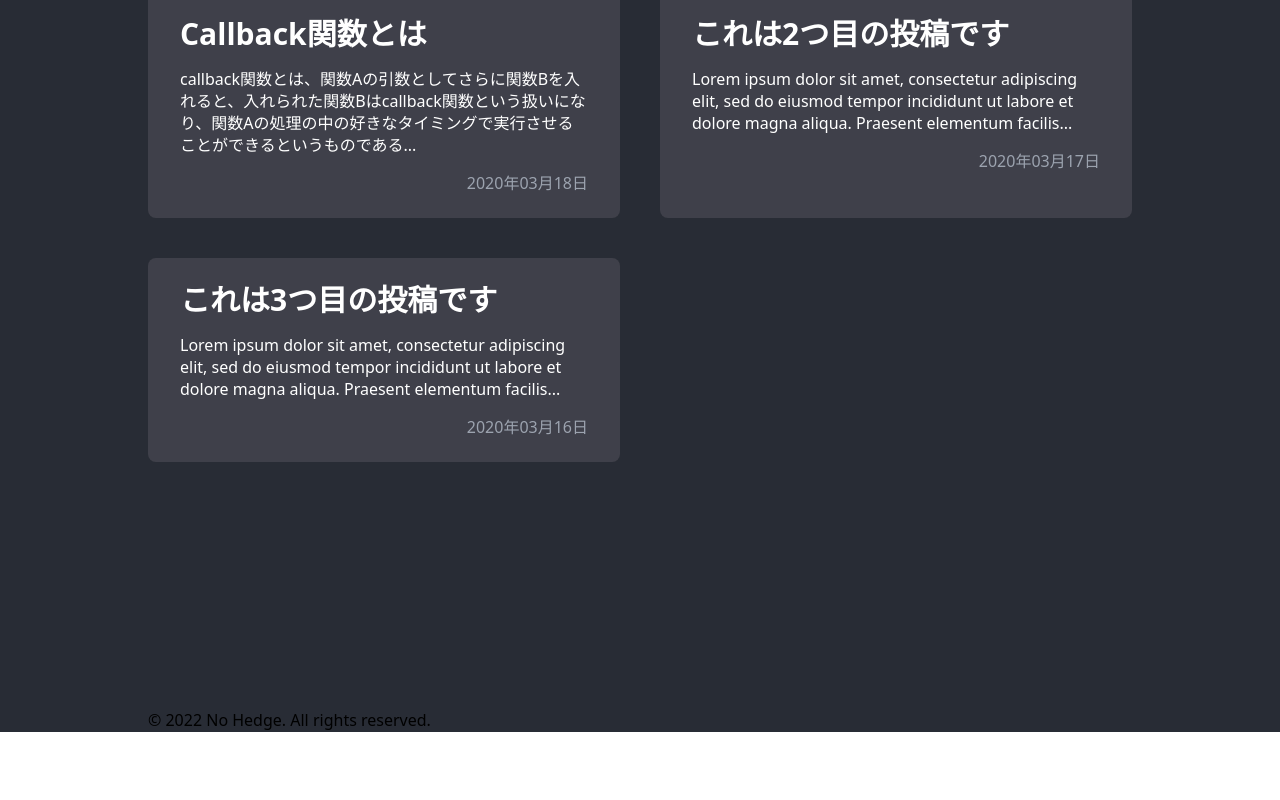
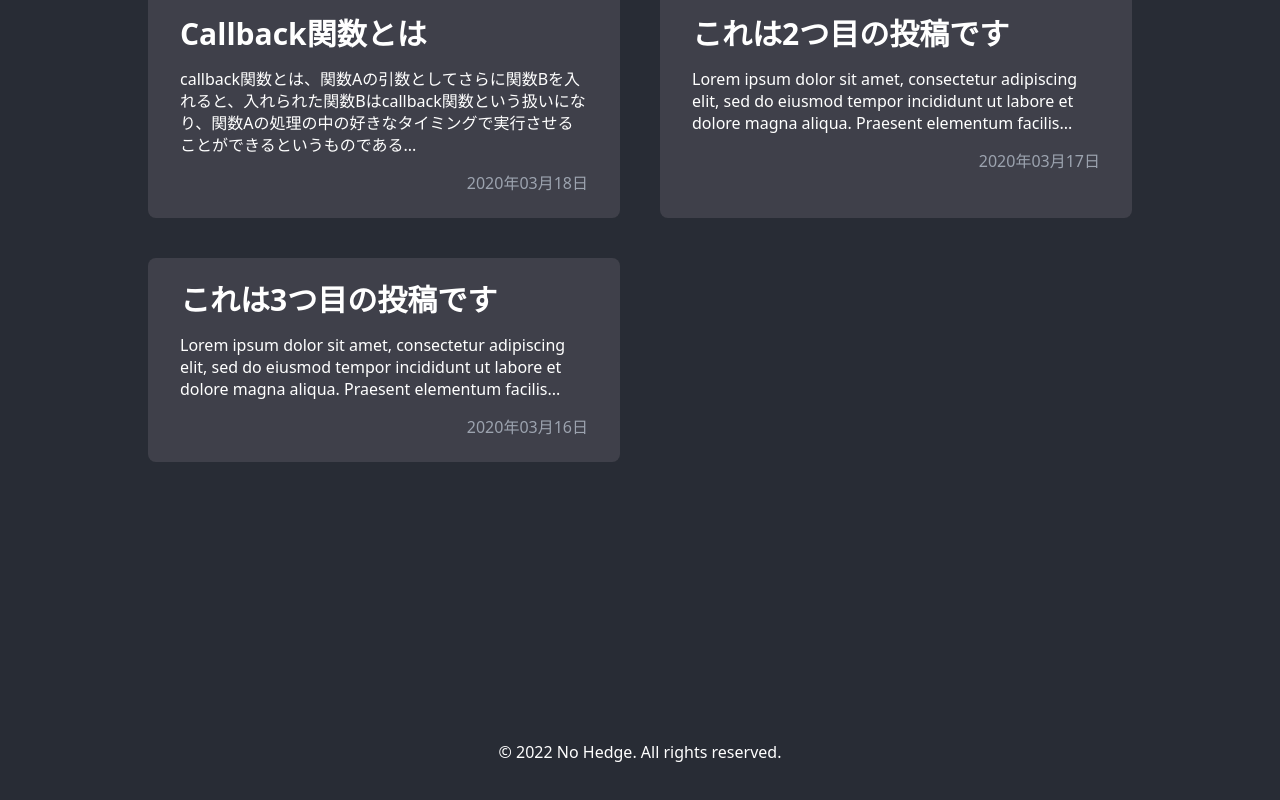
Before and after one commit to Tomoya-Sonok/nohedge, a Next.js app: page / in a window 1280 px wide. Shown: the part 180-980 px from the top of the page. Before the commit the page ends 912 px from the top, so only its background shows below. Built offline with nearby package versions, Linux system fonts and the light colour scheme.

Commit message:
Fix/ footer position

```diff
--- a/components/footer.tsx
+++ b/components/footer.tsx
@@ -3,7 +3,11 @@ import Container from './container'
 const Footer = () => {
   return (
     <footer>
-      <Container>&copy; 2022 No Hedge. All rights reserved.</Container>
+      <Container>
+        <p className='mt-8 pb-10 text-center text-white'>
+          &copy; 2022 No Hedge. All rights reserved.
+        </p>
+      </Container>
     </footer>
   )
 }
```
